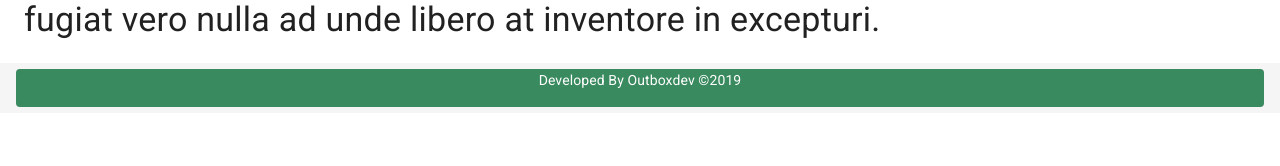
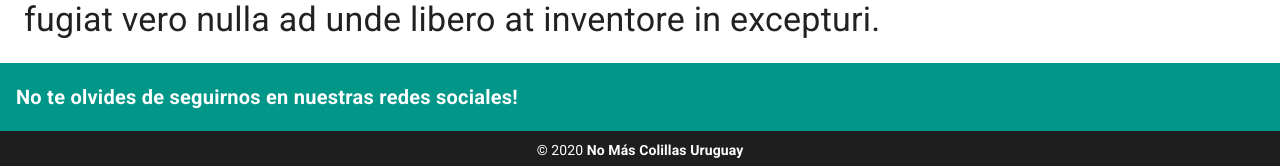
Before and after one commit to tedesco8/api-rest-django, a Vue app in the folder projectblog/: page / in a window 1280 px wide. Shown: the part 927-1093 px from the top of the page. Before the commit the page ends 1040 px from the top, so only its background shows below. Built offline with nearby package versions, Linux system fonts and the light colour scheme.

Commit message:
trabajando en el footer, no encuentro los iconos sociales de materialize

```diff
--- a/projectblog/package.json
+++ b/projectblog/package.json
@@ -9,6 +9,7 @@
   },
   "dependencies": {
     "core-js": "^3.6.4",
+    "materialize-social": "^1.0.3",
     "vue": "^2.6.11",
     "vue-router": "^3.1.5",
     "vue2-google-maps": "^0.10.7",
--- a/projectblog/src/App.vue
+++ b/projectblog/src/App.vue
@@ -31,7 +31,6 @@
       :clipped="$vuetify.breakpoint.lgAndUp"
     >
       <v-list dense>
-        <!-- HOME -->
         <template>
           <v-list-item :to="{name: 'Home'}">
             <v-list-item-action>
@@ -86,17 +85,36 @@
       </v-container>
     </v-content>
     <!-- FOOTER -->
-    <v-footer height="auto">
-      <v-layout justify-center>
-        <v-flex text-center>
-          <v-card flat title color="primary" class="white--text">
-            <v-card-text class="white--text pt-0">
-              Developed By Outboxdev &copy;2019
-            </v-card-text>
-          </v-card>
-        </v-flex>
-      </v-layout>
-    </v-footer>
+  <v-footer
+    dark
+    padless
+  >
+    <v-card
+      class="flex"
+      flat
+      tile
+    >
+      <v-card-title color="primary" class="teal">
+        <strong class="subheading">No te olvides de seguirnos en nuestras redes sociales!</strong>
+
+        <v-spacer></v-spacer>
+
+        <v-btn
+          v-for="icon in icons"
+          :key="icon"
+          class="mx-4"
+          dark
+          icon
+        >
+          <v-icon size="24px">{{ icon }}</v-icon>
+        </v-btn>
+      </v-card-title>
+
+      <v-card-text class="py-2 white--text text-center">
+        &copy; {{ new Date().getFullYear() }} <strong>No Más Colillas Uruguay</strong>
+      </v-card-text>
+    </v-card>
+  </v-footer>
   </v-app>
 </template>
 
@@ -107,6 +125,13 @@ export default {
   data () {
     return {
       drawer: false,
+      icons: [
+        'fab fa-facebook',
+        'fab fa-twitter',
+        'fab fa-google-plus',
+        'fab fa-linkedin',
+        'fab fa-instagram',
+      ],
     }
   }
 };
```
Also changed, not shown: projectblog/src/plugins/vuetify.js (line endings or trailing spaces), 1 other file (tests, documents, lock files or other folders).
